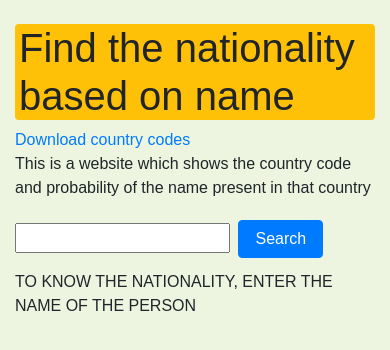
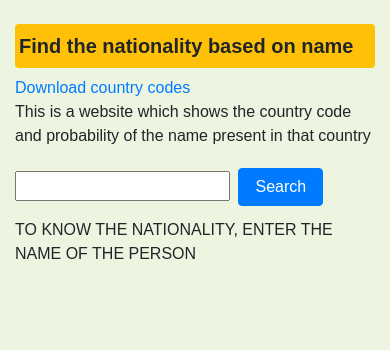
Before and after one commit to arunkumarreddyc/Nationality, a plain HTML site: page index.html in a window 390 px wide. Drawn offline with nearby package versions, Linux system fonts and the light colour scheme; a web font is replaced by a local one.

Commit message:
third commit

```diff
--- a/script.js
+++ b/script.js
@@ -22,7 +22,7 @@ let result = document.getElementsByClassName("result")[0];
 
 result.innerHTML = `<p class='mt-2'>TO KNOW THE NATIONALITY, ENTER THE NAME OF THE PERSON</p>`;
 
-// on clicking the search button or pressing enter we should get the response
+// on clicking the search button we should get the response
 button.addEventListener("click", getdata);
 // using the enter key for getting the response
 searchbar.addEventListener("keyup", function(event) {
--- a/style.css
+++ b/style.css
@@ -8,3 +8,11 @@
 body {
   background-color: #edf5e1;
 }
+
+@media (min-width: 100px) and (max-width: 700px) {
+  .heading {
+    font-size: 20px;
+    font-weight: bold;
+    padding: 10px;
+  }
+}
```
Also changed, not shown: index.html (+1 -1 lines).
